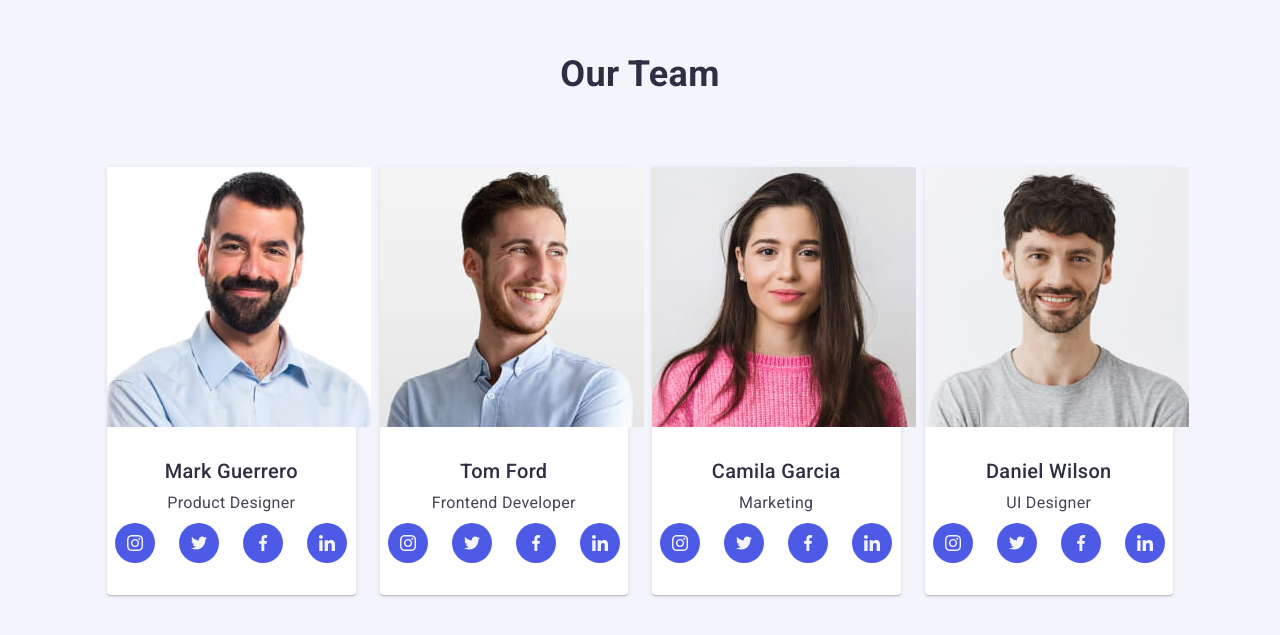
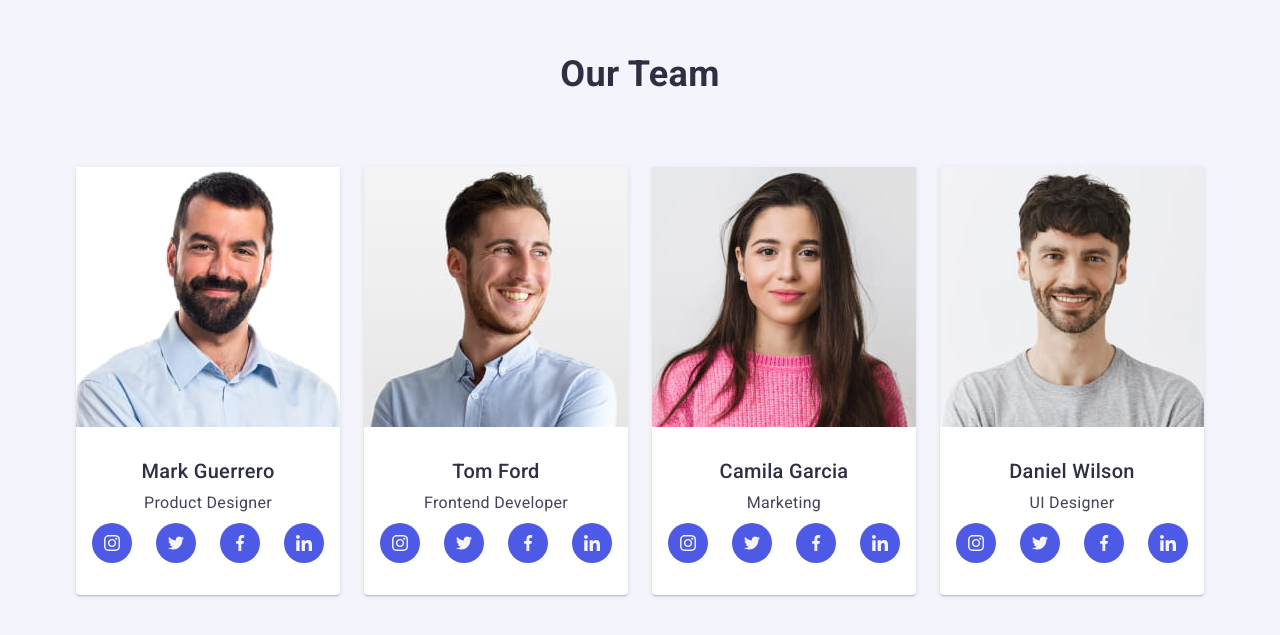
Before and after one commit to crystaller347/goit-markup-hw-06, a plain HTML site: page index.html in a window 1280 px wide. Shown: the part 1226-1861 px from the top of the page. Drawn offline with nearby package versions, Linux system fonts and the light colour scheme.

Commit message:
delete horizontal paddings in team section

```diff
--- a/css/styles.css
+++ b/css/styles.css
@@ -640,11 +640,6 @@ input {
 /* Tablet team section */
 
 @media screen and (min-width: 768px) {
-  .team-section {
-    padding-left: 92px;
-    padding-right: 92px;
-  }
-
   .team-list {
     display: flex;
     flex-wrap: wrap;
```
